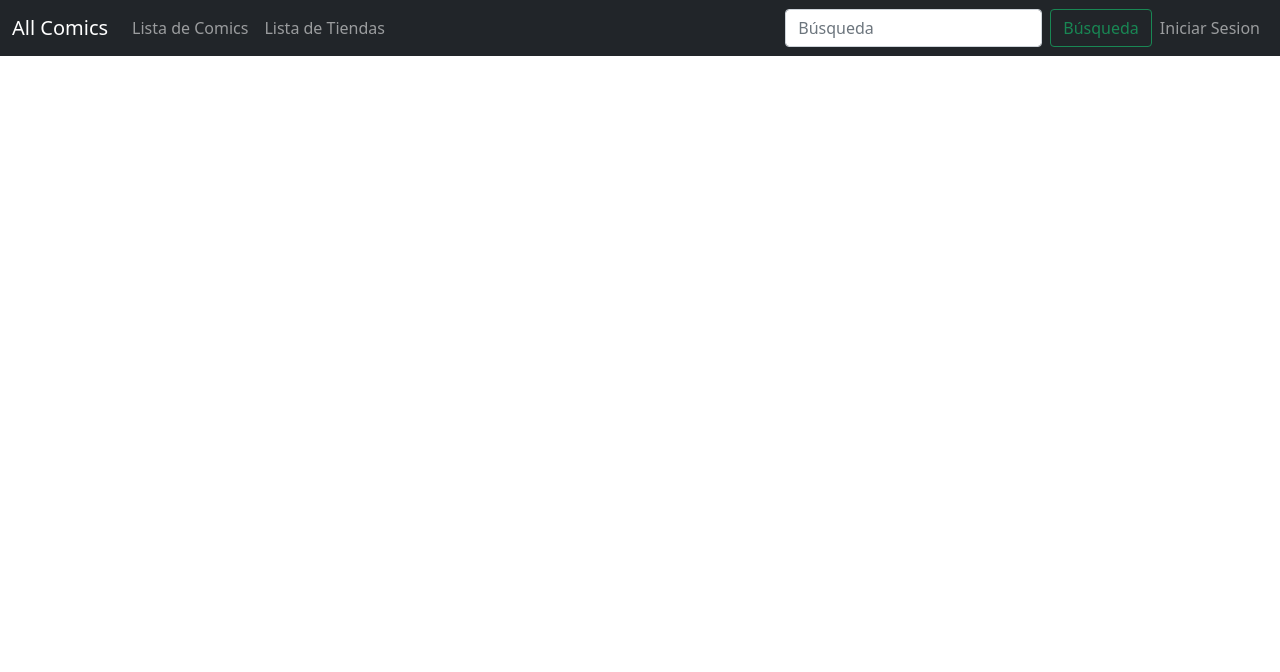
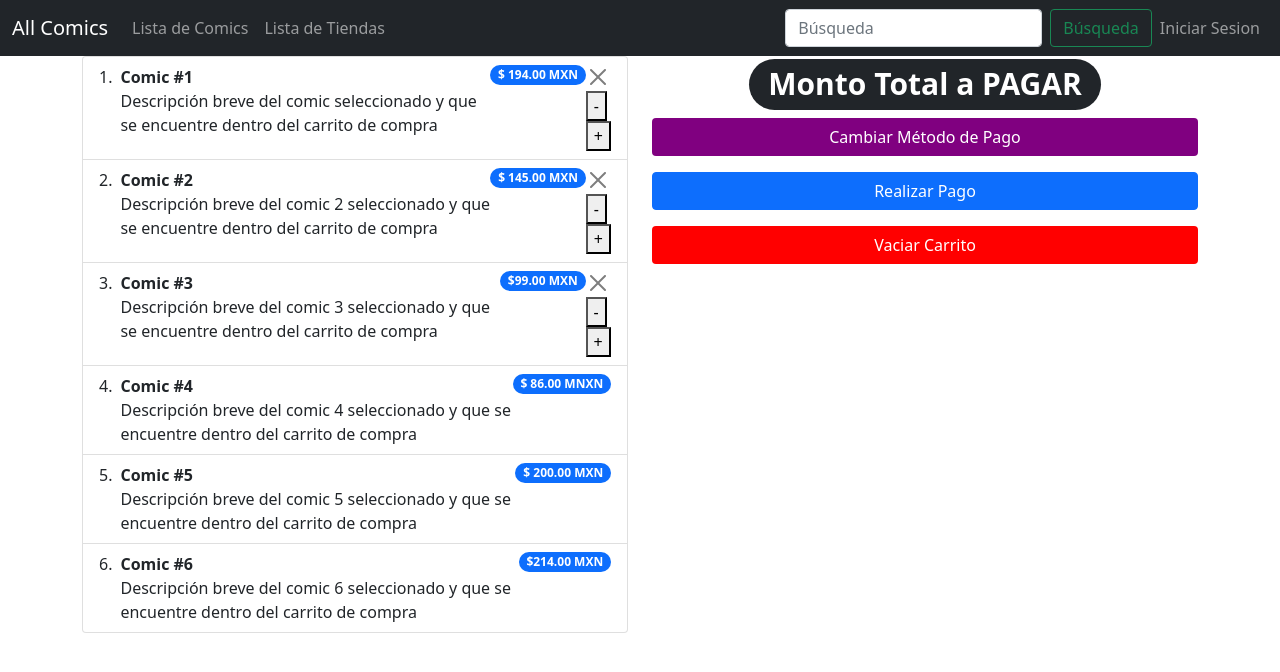
Before and after one commit to DavidPerezAntonio51/SEFMD-AllComics, a React (Create React App) app in the folder allcomics-front/: page /carrito in a window 1280 px wide. Shown: the top 672 px of the page. Built offline with nearby package versions, Linux system fonts and the light colour scheme.

Commit message:
Ajuste en paginas del router

```diff
--- a/allcomics-front/src/Componentes/Navegacion.jsx
+++ b/allcomics-front/src/Componentes/Navegacion.jsx
@@ -33,10 +33,13 @@ function Navegacion() {
                     </Form>
                     <Nav>
                         {!managelogin.Loged
-                        ?
-                        <Nav.Link as={Link} to="login">Iniciar Sesion</Nav.Link>
-                        :
-                        <Nav.Link as={Link} to="login">Cerrar Sesion</Nav.Link>
+                            ?
+                            <Nav.Link as={Link} to="login">Iniciar Sesion</Nav.Link>
+                            :
+                            <>
+                                <Nav.Link as={Link} to="carrito">Carrito de Compra</Nav.Link>
+                                <Nav.Link as={Link} to="login">Cerrar Sesion</Nav.Link>
+                            </>
                         }
                     </Nav>
                 </Navbar.Collapse>
--- a/allcomics-front/src/Paginas/Home.jsx
+++ b/allcomics-front/src/Paginas/Home.jsx
@@ -1,4 +1,3 @@
-import CarroCompra from "./CarroCompra";
 import { Carousel } from "react-bootstrap";
 import { Container, } from "react-bootstrap";
 import Carrusel_Layout1 from "../Assests/Carrusel_Layout1.png";
@@ -42,7 +41,6 @@ function Home(props) {
           </Carousel.Caption>
         </Carousel.Item>
       </Carousel>
-      <CarroCompra/>
     </Container>
   );
 }
--- a/allcomics-front/src/Router/Router.js
+++ b/allcomics-front/src/Router/Router.js
@@ -1,6 +1,7 @@
 import { Route, Routes } from "react-router-dom";
 import Home from "../Paginas/Home";
 import Login from "../Paginas/Login";
+import CarroCompra from "../Paginas/CarroCompra";
 
 function Rutas(props) {
     return (
@@ -9,6 +10,7 @@ function Rutas(props) {
                 <Route index element={<Home/>}/>
                 <Route path="comics"/>
                 <Route path="login" element={<Login/>}/>
+                <Route path="carrito" element={<CarroCompra/>}/>
             </Route>
         </Routes>
     );
```
